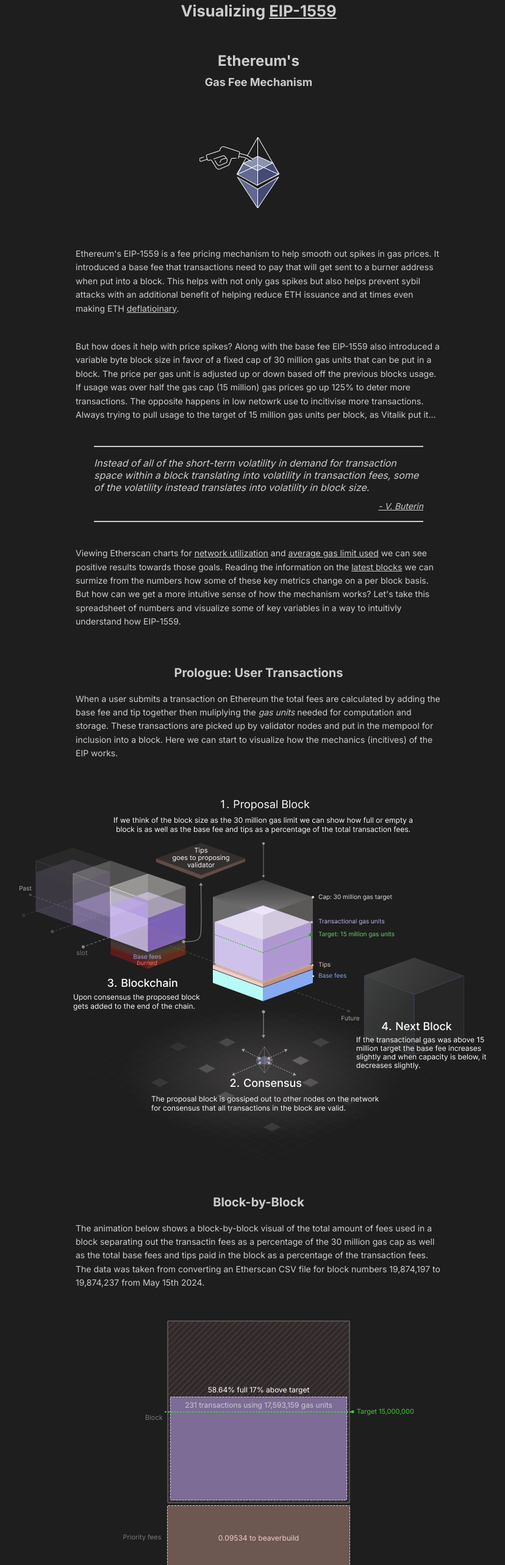
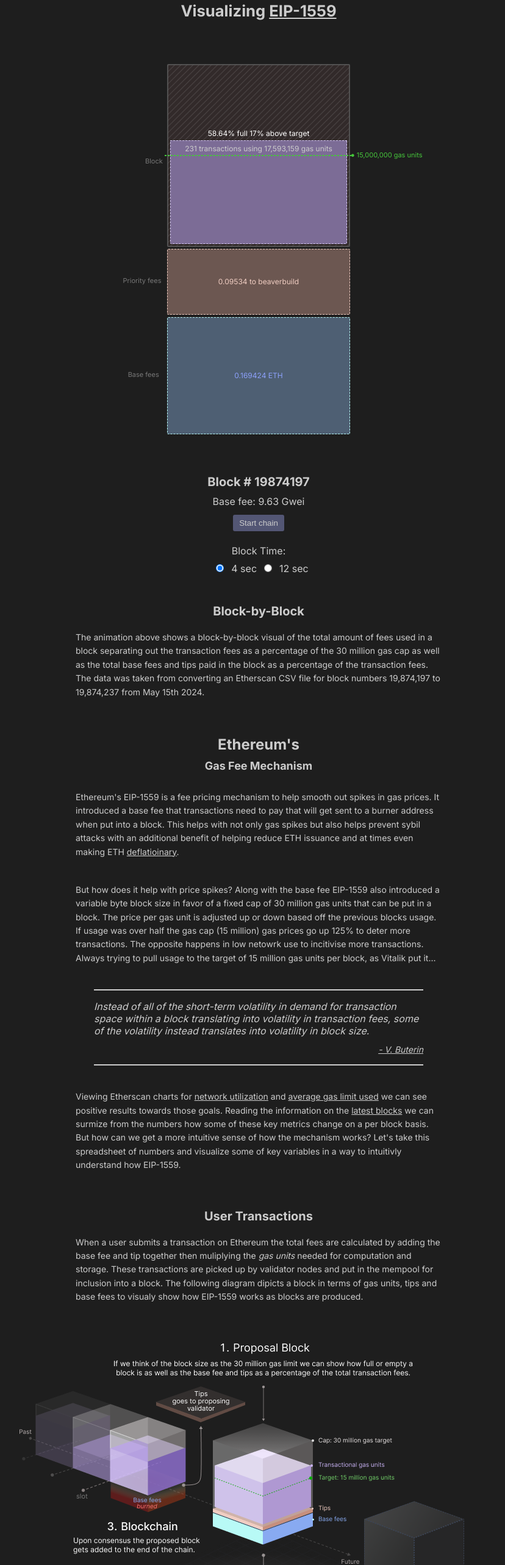
Before and after one commit to Greg-Johns/eip1559, a Next.js app: page / in a window 1280 px wide. Shown: the part 80-2646 px from the top of the page at 61% size, without its empty margins (216-1044 px from the left). Built offline with nearby package versions, Linux system fonts and the light colour scheme.

Commit message:
moved animation to top, thanks JD

```diff
--- a/src/pages/index.tsx
+++ b/src/pages/index.tsx
@@ -99,42 +99,6 @@
       </Head>
       <main className={`${styles.main} ${inter.className}`}>
         <h2>Visualizing <Link href="https://eips.ethereum.org/EIPS/eip-1559">EIP-1559</Link></h2>
-        <h4>Ethereum&#39;s</h4>
-        <h5>Gas Fee Mechanism</h5>
-
-        <EthLogo>
-          <Image fetchPriority="low" alt="Ethereum Logo" src={eth_logo} />
-        </EthLogo>
-
-        <p>
-          Ethereum&#39;s EIP-1559 is a fee pricing mechanism to help smooth out spikes in gas prices. It introduced a base fee that transactions need to pay that will get sent to a burner address when put into a block. This helps with not only gas spikes but also helps prevent sybil attacks with an additional benefit of helping reduce ETH issuance and at times even making ETH <Link href="https://ultrasound.money/">deflatioinary</Link>.
-        </p>
-        <p>
-          But how does it help with price spikes?  Along with the base fee EIP-1559 also introduced a variable byte block size in favor of a fixed cap of 30 million gas units that can be put in a block. The price per gas unit is adjusted up or down based off the previous blocks usage. If usage was over half the gas cap (15 million) gas prices go up 125% to deter more transactions. The opposite happens in low netowrk use to incitivise more transactions. Always trying to pull usage to the target of 15 million gas units per block, as Vitalik put it...
-        </p>
-
-        <aside>
-          Instead of all of the short-term volatility in demand for transaction space within a block translating into volatility in transaction fees, some of the volatility instead translates into volatility in block size.
-          <Link href="https://notes.ethereum.org/@vbuterin/eip-1559-faq">- V. Buterin</Link>
-        </aside>
-
-        <p>
-          Viewing Etherscan charts for <Link href="https://etherscan.io/chart/gaslimit">network utilization</Link> and <Link href="https://etherscan.io/chart/networkutilization">average gas limit used</Link> we can see positive results towards those goals. Reading the information on the <Link href="https://etherscan.io/blocks">latest blocks</Link> we can surmize from the numbers how some of these key metrics change on a per block basis. But how can we get a more intuitive sense of how the mechanism works? Let&#39;s take this spreadsheet of numbers and visualize some of key variables in a way to intuitivly understand how EIP-1559.
-        </p>
-
-        <h3>Prologue: User Transactions</h3>
-        <p>
-          When a user submits a transaction on Ethereum the total fees are calculated by adding the base fee and tip together then muliplying the <i>gas units</i> needed for computation and storage. These transactions are picked up by validator nodes and put in the mempool for inclusion into a block. Here we can start to visualize how the mechanics (incitives) of the EIP works.
-        </p>
-
-        <FlowImg>
-          <Image fetchPriority="high" alt="block flow" src={block_flow} />
-        </FlowImg>
-
-        <h3>Block-by-Block</h3>
-        <p>
-          The animation below shows a block-by-block visual of the total amount of fees used in a block separating out the transactin fees as a percentage of the 30 million gas cap as well as the total base fees and tips paid in the block as a percentage of the transaction fees. The data was taken from converting an Etherscan CSV file for block numbers 19,874,197 to 19,874,237 from May 15th 2024.
-        </p>
 
         <div id='container'>
           <Block block_bg_img={block_bg_img} gas_target={gas_target}>
@@ -173,16 +137,43 @@
           <label htmlFor="12">12 sec</label>
         </div>
 
+        <h3>Block-by-Block</h3>
         <p>
-          I hope to improve on the data visual and still need to work out a formula to get the tips percentage as well as provide a live view of current block. Beyond that maybe look to include <Link href="https://vitalik.eth.limo/general/2024/05/09/multidim.html?">Multidimensional gas pricing</Link> so if you have any comments, questions or ideas for improvment please reach out.</p>
+          The animation above shows a block-by-block visual of the total amount of fees used in a block separating out the transaction fees as a percentage of the 30 million gas cap as well as the total base fees and tips paid in the block as a percentage of the transaction fees. The data was taken from converting an Etherscan CSV file for block numbers 19,874,197 to 19,874,237 from May 15th 2024.
+        </p>
+
+        <h4>Ethereum&#39;s</h4>
+        <h5>Gas Fee Mechanism</h5>
+
+        <p>
+          Ethereum&#39;s EIP-1559 is a fee pricing mechanism to help smooth out spikes in gas prices. It introduced a base fee that transactions need to pay that will get sent to a burner address when put into a block. This helps with not only gas spikes but also helps prevent sybil attacks with an additional benefit of helping reduce ETH issuance and at times even making ETH <Link href="https://ultrasound.money/">deflatioinary</Link>.
+        </p>
+        <p>
+          But how does it help with price spikes?  Along with the base fee EIP-1559 also introduced a variable byte block size in favor of a fixed cap of 30 million gas units that can be put in a block. The price per gas unit is adjusted up or down based off the previous blocks usage. If usage was over half the gas cap (15 million) gas prices go up 125% to deter more transactions. The opposite happens in low netowrk use to incitivise more transactions. Always trying to pull usage to the target of 15 million gas units per block, as Vitalik put it...
+        </p>
+
+        <aside>
+          Instead of all of the short-term volatility in demand for transaction space within a block translating into volatility in transaction fees, some of the volatility instead translates into volatility in block size.
+          <Link href="https://notes.ethereum.org/@vbuterin/eip-1559-faq">- V. Buterin</Link>
+        </aside>
+
+        <p>
+          Viewing Etherscan charts for <Link href="https://etherscan.io/chart/gaslimit">network utilization</Link> and <Link href="https://etherscan.io/chart/networkutilization">average gas limit used</Link> we can see positive results towards those goals. Reading the information on the <Link href="https://etherscan.io/blocks">latest blocks</Link> we can surmize from the numbers how some of these key metrics change on a per block basis. But how can we get a more intuitive sense of how the mechanism works? Let&#39;s take this spreadsheet of numbers and visualize some of key variables in a way to intuitivly understand how EIP-1559.
+        </p>
+
+        <h3>User Transactions</h3>
+        <p>
+          When a user submits a transaction on Ethereum the total fees are calculated by adding the base fee and tip together then muliplying the <i>gas units</i> needed for computation and storage. These transactions are picked up by validator nodes and put in the mempool for inclusion into a block. The following diagram dipicts a block in terms of gas units, tips and base fees to visualy show how EIP-1559 works as blocks are produced.
+        </p>
+
+        <FlowImg>
+          <Image fetchPriority="high" alt="block flow" src={block_flow} />
+        </FlowImg>
 
         <footer>
-          <Link href="https://github.com/Greg-Johns/eip1559">
-            Source Code
-          </Link>
-          <Link href="https://warpcast.com/gajit">
-            Contact
-          </Link>
+          <p>
+            For questions or comments you can contact me on <Link href="https://warpcast.com/gajit">Farcaster</Link> and the source code is avaliable on <Link href="https://github.com/Greg-Johns/eip1559">Github</Link>
+          </p>
           <Logo>
             <Link href="https://greg-johns.vercel.app/">
               <SvgComponent />
@@ -306,7 +297,7 @@
     left: 304px;
     color: #46C63B;
     font-size: 11px;
-    content: '● Target 15,000,000';
+    content: '● 15,000,000 gas units';
   }
 `;
 
--- a/src/styles/globals.css
+++ b/src/styles/globals.css
@@ -98,12 +98,12 @@
 
 h4 {
   font-size: 24px;
-  margin: 10px;
+  margin: 40px 0 10px 0;
 }
 
 h5 {
   font-size: 18px;
-  padding: 0 0 40px 0;
+  padding: 0 0 10px 0;
 }
 
 p {
@@ -135,10 +135,10 @@
   /* text-decoration: none; */
 }
 
-footer a {
-  display: block;
+footer {
+  border-top: 1px solid #777;
+  padding-top: 20px;
   text-align: center;
-  padding-top: 20px;
 }
 
 footer svg {
```
